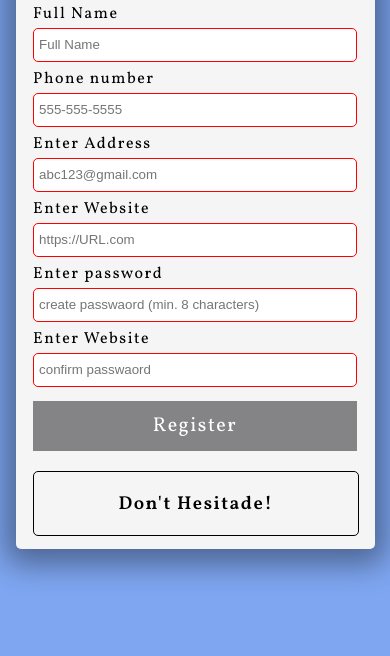
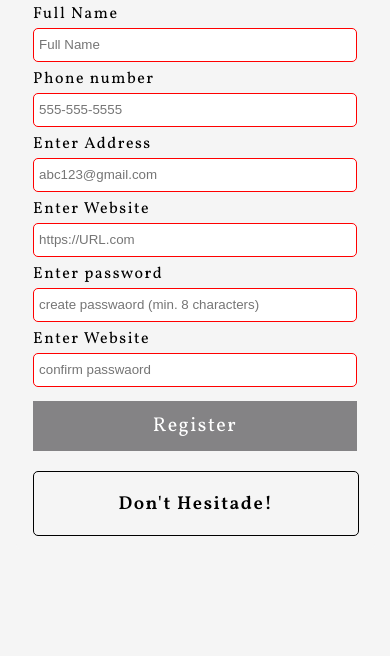
Before and after one commit to ANKITA-web34/From-Validator, a plain HTML site: page index.html in a window 390 px wide. Shown: the part 188-844 px from the top of the page. Drawn offline with Linux system fonts and the light colour scheme.

Commit message:
remove bg and box show in body and container

```diff
--- a/style.css
+++ b/style.css
@@ -92,7 +92,12 @@ button:focus{
 }
 
 @media screen and (max-width: 499px) {
+  body {
+    background: whitesmoke;
+  }
+
   .conatiner {
     width: 359px;
+    box-shadow: none;
   }
 }
```
